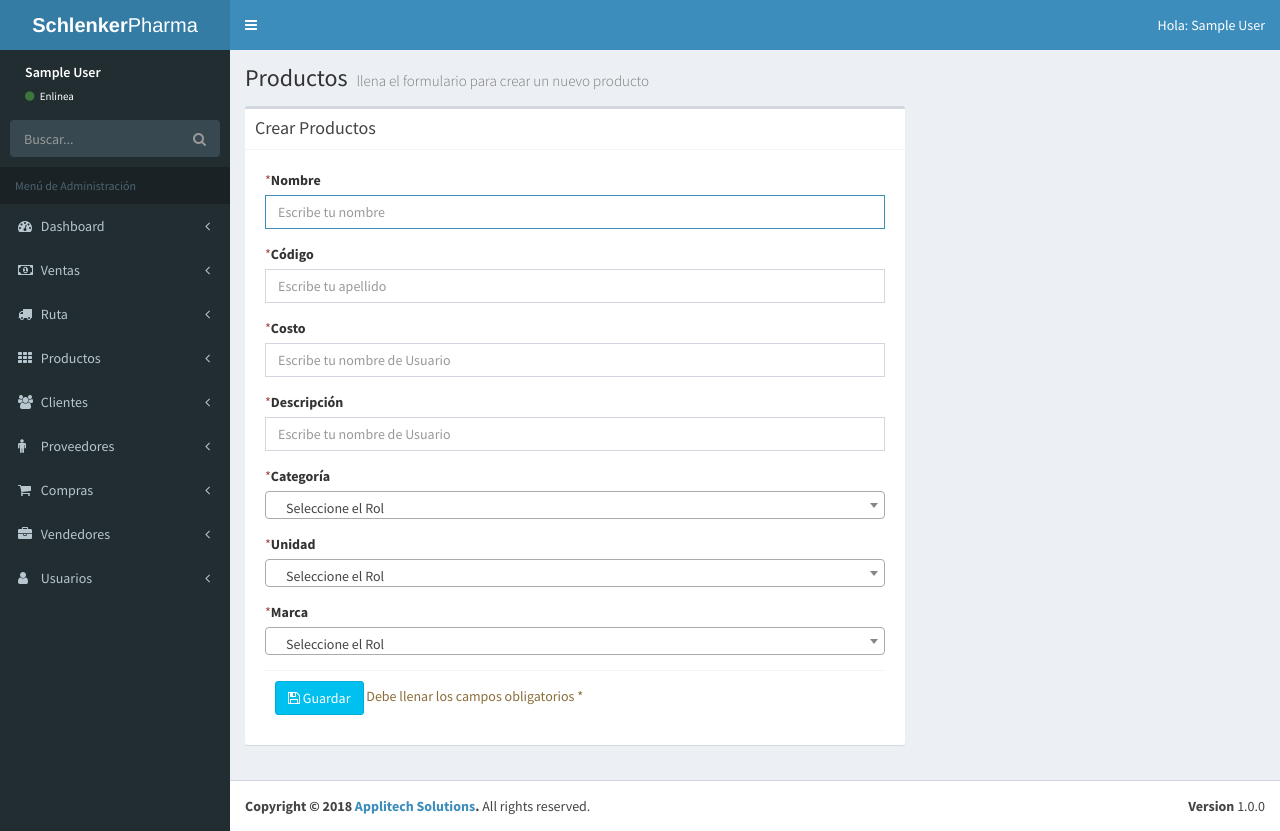
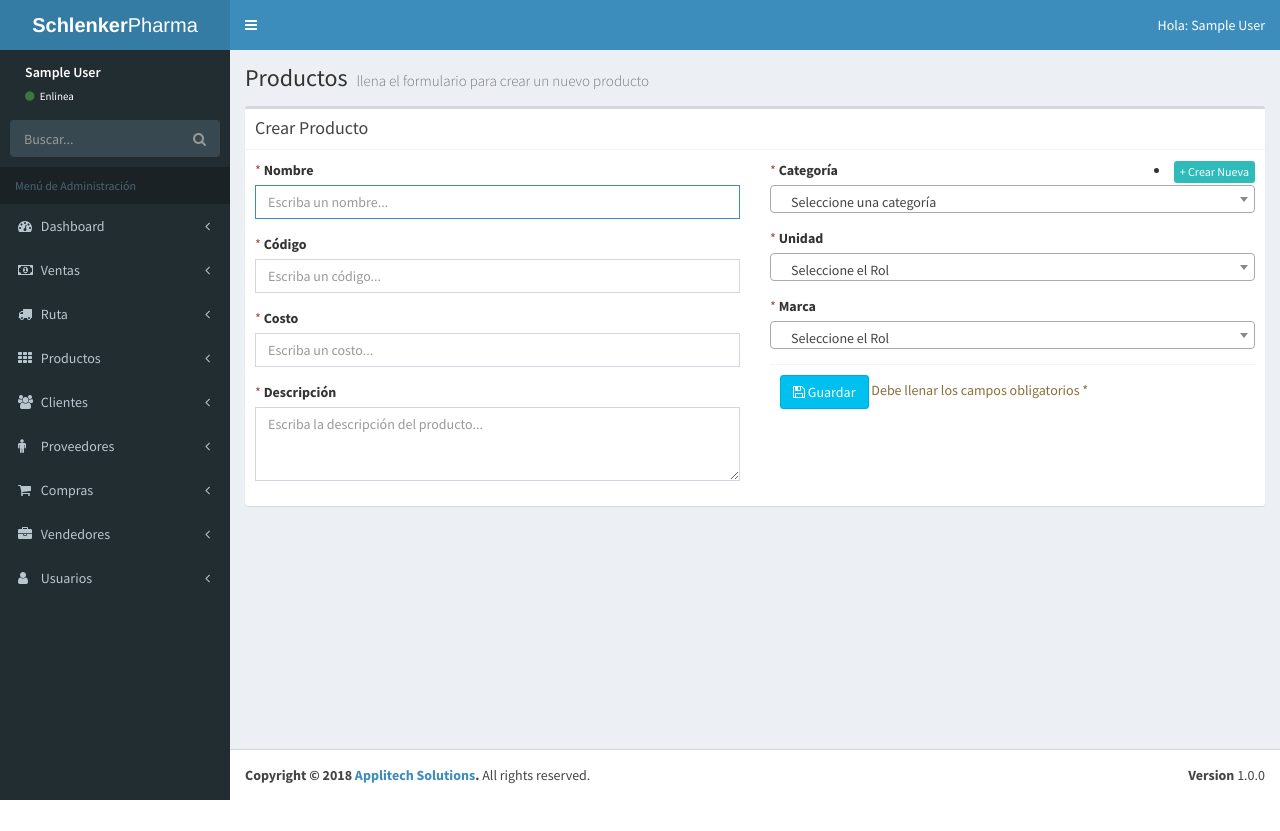
Before and after one commit to applitechsolutions/abejabee, a PHP site: page /newProduct.php in a window 1280 px wide. After the commit the page ends 800 px from the top, so only its background shows below. Run offline with PHP 8.4, Linux system fonts and the light colour scheme; the visitor is signed in with stand-in values (Sample User, id 1); data that the repository does not hold is empty.

Commit message:
MODAL CATEGORIA

```diff
--- a/css/schlenker.css
+++ b/css/schlenker.css
@@ -2,15 +2,29 @@
     height: 60px;
 }
 
-.user-panel > .info {
+.user-panel>.info {
     position: relative;
     left: auto;
 }
 
-.skin-blue .sidebar-menu > li.header {
+.skin-blue .sidebar-menu>li.header {
     color: white;
 }
 
 .login-page .main-footer {
     display: none;
 }
+
+.example-modal .modal {
+    position: relative;
+    top: auto;
+    bottom: auto;
+    right: auto;
+    left: auto;
+    display: block;
+    z-index: 1;
+}
+
+.example-modal .modal {
+    background: transparent !important;
+}
--- a/newProduct.php
+++ b/newProduct.php
@@ -15,45 +15,85 @@
         </h1>
       </section>
 
-    <div class="row">
-      <div class="col-md-8">
       <!-- Main content -->
       <section class="content">
         <!-- Default box -->
-          <div class="box">
+        <div class="box box-default">
           <div class="box-header with-border">
-              <h3 class="box-title">Crear Productos</h3>
+            <h3 class="box-title">Crear Producto</h3>
           </div>
+          <!-- /.box-header -->
           <div class="box-body">
 
-              <form role="form" id="form-usuario" name="form-usuario" method="post" action="BLL/user.php">
-                <div class="box-body">
+            <div class="modal fade" id="modal-category">
+              <div class="modal-dialog">
+                <div class="modal-content">
+                  <div class="modal-header">
+                    <button type="button" class="close" data-dismiss="modal" aria-label="Close">
+                      <span aria-hidden="true">&times;</span>
+                    </button>
+                    <h4 class="modal-title">Nueva Categoría</h4>
+                  </div>
+                  <div class="modal-body">
+                    <form role="form" id="form-category" name="form-category" method="post" action="BLL/category.php">
                       <div class="form-group">
-                    <span class="text-danger text-uppercase">*</span><label for="nombre">Nombre</label>
-                    <input type="text" class="form-control" id="nombre" name="nombre" placeholder="Escribe tu nombre" autofocus>
+                        <span class="text-danger text-uppercase">*</span>
+                        <label for="nombre">Nombre</label>
+                        <input type="text" class="form-control" id="name" name="name" placeholder="Escriba el nombre" autofocus>
+                      </div>
+                      <div class="modal-footer">
+                        <input type="hidden" name="categoria" value="nueva">
+                        <button type="button" class="btn btn-default pull-left" data-dismiss="modal">Cerrar</button>
+                        <span class="text-warning"> Debe llenar los campos obligatorios *</span>
+                        <button type="submit" class="btn btn-primary" id="crear-categoria">
+                          <i class="fa fa-floppy-o" aria-hidden="true"></i> Guardar</button>
+                      </div>
+                  </div>
+                  </form>
+                </div>
+              </div>
+              <!-- /.modal-content -->
+            </div>
+
+            <div class="row">
+              <div class="col-md-6">
+                <form role="form" id="form-product" name="form-product" method="post" action="BLL/product.php">
+                  <div class="form-group">
+                    <span class="text-danger text-uppercase">*</span>
+                    <label for="nombre">Nombre</label>
+                    <input type="text" class="form-control" id="name" name="name" placeholder="Escriba un nombre..." autofocus>
                   </div>
                   <div class="form-group">
-                    <span class="text-danger text-uppercase">*</span><label for="apellido">Código</label>
-                    <input type="text" class="form-control" id="apellido" name="apellido" placeholder="Escribe tu apellido">
+                    <span class="text-danger text-uppercase">*</span>
+                    <label for="codigo">Código</label>
+                    <input type="text" class="form-control" id="code" name="code" placeholder="Escriba un código...">
                   </div>
                   <div class="form-group">
-                    <span class="text-danger text-uppercase">*</span><label for="usuario">Costo</label>
-                    <input type="text" class="form-control" id="usuario" name="usuario" placeholder="Escribe tu nombre de Usuario">
+                    <span class="text-danger text-uppercase">*</span>
+                    <label for="costo">Costo</label>
+                    <input type="text" class="form-control" id="cost" name="cost" placeholder="Escriba un costo...">
                   </div>
                   <div class="form-group">
-                    <span class="text-danger text-uppercase">*</span><label for="usuario">Descripción</label>
-                    <input type="textarea" class="form-control" id="usuario" name="usuario" placeholder="Escribe tu nombre de Usuario">
+                    <span class="text-danger text-uppercase">*</span>
+                    <label for="descripcion">Descripción</label>
+                    <textarea class="form-control" rows="3" id="description" name="description" placeholder="Escriba la descripción del producto... "></textarea>
+                  </div>
+              </div>
+              <!-- /.form-group -->
+              <!-- /.col -->
+              <div class="col-md-6">
+                <div class="form-group">
+
+                  <span class="text-danger text-uppercase">*</span>
+                  <label>Categoría</label>
+                  <li class="pull-right">
+                    <button type="button" class="btn btn-Normal bg-teal-active btn-xs" data-toggle="modal" data-target="#modal-category">+ Crear Nueva</button>
+                  </li>
+                  <?php listar($conn);?>
                 </div>
                 <div class="form-group">
-                    <span class="text-danger text-uppercase">*</span><label>Categoría</label>
-                    <select id="rol" name="rol" class="form-control select2" style="width: 100%;">
-                      <option value="" disabled selected>Seleccione el Rol</option>
-                      <option value="0">+ Nueva Categoría</option>
-                      <option value=2>Consultor</option>
-                    </select>
-                  </div>
-                  <div class="form-group">
-                    <span class="text-danger text-uppercase">*</span><label>Unidad</label>
+                  <span class="text-danger text-uppercase">*</span>
+                  <label>Unidad</label>
                   <select id="rol" name="rol" class="form-control select2" style="width: 100%;">
                     <option value="" disabled selected>Seleccione el Rol</option>
                     <option value=1>Administrador</option>
@@ -61,30 +101,58 @@
                   </select>
                 </div>
                 <div class="form-group">
-                    <span class="text-danger text-uppercase">*</span><label>Marca</label>
+                  <span class="text-danger text-uppercase">*</span>
+                  <label>Marca</label>
                   <select id="rol" name="rol" class="form-control select2" style="width: 100%;">
                     <option value="" disabled selected>Seleccione el Rol</option>
                     <option value=1>Administrador</option>
                     <option value=2>Consultor</option>
                   </select>
                 </div>
+                <!-- /.box-body -->
                 <div class="box-footer">
-                  <input type="hidden" name="registro" value="nuevo">
-                  <button type="submit" class="btn btn-info" id="crear-usuario"><i class="fa fa-floppy-o" aria-hidden="true"></i> Guardar</button><span class="text-warning"> Debe llenar los campos obligatorios *</span>
+                  <input type="hidden" name="producto" value="nuevo">
+                  <button type="submit" class="btn btn-info" id="crear-producto">
+                    <i class="fa fa-floppy-o" aria-hidden="true"></i> Guardar</button>
+                  <span class="text-warning"> Debe llenar los campos obligatorios *</span>
+                </div>
               </div>
               </form>
+              <!-- /.form-group -->
+            </div>
+            <!-- /.col -->
+          </div>
+          <!-- /.row -->
         </div>
         <!-- /.box-body -->
-          </div>
         <!-- /.box -->
       </section>
       <!-- /.content -->
-      </div>
-    </div>
     </div>
     <!-- /.content-wrapper -->
 
 <?php
   include_once 'templates/footer.php';
-
+  function listar($conn)
+  {
+    try {
+      $sql = "SELECT idCategory, catName FROM category WHERE state = 0";
+      $resultado = $conn->query($sql);
+    } catch (Exception $e) {
+      $error = $e->getMessage();
+      echo $error;
+    }
 ?>
+    <select id="category" name="category" class="form-control select2" style="width: 100%;">
+    <option value="" disabled selected>Seleccione una categoría</option>
+    <?php
+    while ($cat = $resultado->fetch_assoc()) {
+    ?>
+      <option value='<?php echo $cat['idCategory']; ?>'><?php echo $cat['catName']; ?></option>
+    <?php
+  }
+  ?>
+  </select>
+<?php
+}
+?>
--- a/templates/footer.php
+++ b/templates/footer.php
@@ -24,6 +24,7 @@
 <script src="js/demo.js"></script>
 <script src="js/sweetalert2.min.js"></script>
 <!-- AJAX FOR SCHLENKER PHARMA -->
+<!-- <script src="js/ajax/product-ajax.js"></script> -->
 <script src="js/ajax/seller-ajax.js"></script>
 <script src="js/ajax/provider-ajax.js"></script>
 <script src="js/ajax/user-ajax.js"></script>
```
Also changed, not shown: BLL/category.php (added, +106 -0 lines), BLL/product.php (added, +107 -0 lines), js/ajax/product-ajax.js (added, +48 -0 lines). Lines whose indentation alone changed are shown as unchanged.
